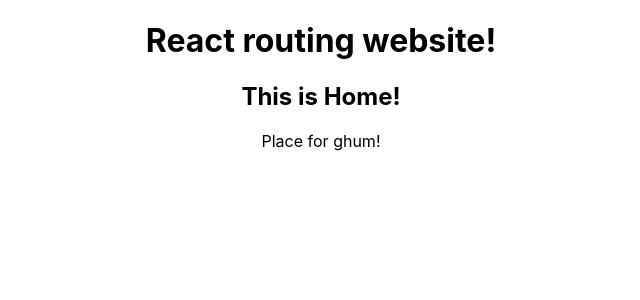
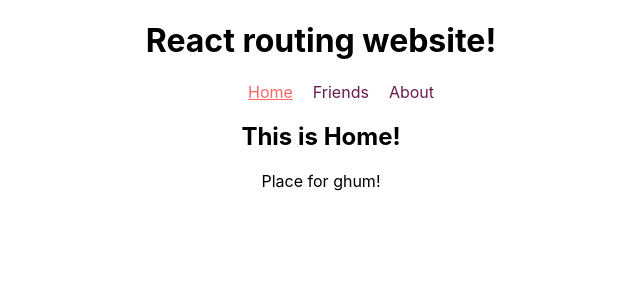
Before and after one commit to mhgitrepo/react-router-practice, a React (Create React App) app: page / in a window 1280 px wide. Shown: the top 300 px of the page, without its empty margins (319-959 px from the left). Built offline with nearby package versions, Linux system fonts and the light colour scheme.

Commit message:
display active path

```diff
--- a/src/App.js
+++ b/src/App.js
@@ -2,16 +2,17 @@ import { Route, Routes } from 'react-router-dom';
 import './App.css';
 import About from './components/About/About';
 import Friends from './components/Friends/Friends';
+import Header from './components/Header/Header';
 import Home from './components/Home/Home';
 import NotFound from './components/NotFound/NotFound';
 
 function App() {
   return (
     <div className="App">
-      <h1>React routing website!</h1>
+      <Header/>
       <Routes>
         <Route path='/' element={<Home/>}></Route>
-        <Route path='/friend' element={<Friends/>}></Route>
+        <Route path='/friends' element={<Friends/>}></Route>
         <Route path='/about' element={<About/>}></Route>
         <Route path='*' element={<NotFound/>}></Route>
       </Routes>
--- /dev/null
+++ b/src/components/CustomLink/CustomLink.js
@@ -0,0 +1,22 @@
+import React from 'react';
+import { useResolvedPath, useMatch, Link } from 'react-router-dom';
+
+function CustomLink({ children, to, ...props }) {
+    let resolved = useResolvedPath(to);
+    let match = useMatch({ path: resolved.pathname, end: true });
+
+    return (
+      <div>
+        <Link
+          style={{ color: match ? '#FF6666' : '#6A1B4D', textDecoration: match ? "underline" : "none" }}
+          to={to}
+          {...props}
+        >
+          {children}
+        </Link>
+        {/* {match && " (active)"} */}
+      </div>
+    );
+  }
+
+export default CustomLink;
--- a/src/components/Header/Header.js
+++ b/src/components/Header/Header.js
@@ -0,0 +1,20 @@
+import React from 'react';
+// import { Link } from 'react-router-dom';
+import CustomLink from '../CustomLink/CustomLink';
+
+const Header = () => {
+    return (
+        <div>
+            <h1>React routing website!</h1>
+            <nav>
+                <ul style={{display:'flex', justifyContent: 'center', gap: '20px'}}>
+                    <CustomLink to="/">Home</CustomLink>
+                    <CustomLink to="/friends">Friends</CustomLink>
+                    <CustomLink to="/about">About</CustomLink>
+                </ul>
+            </nav>
+        </div>
+    );
+};
+
+export default Header;
```
